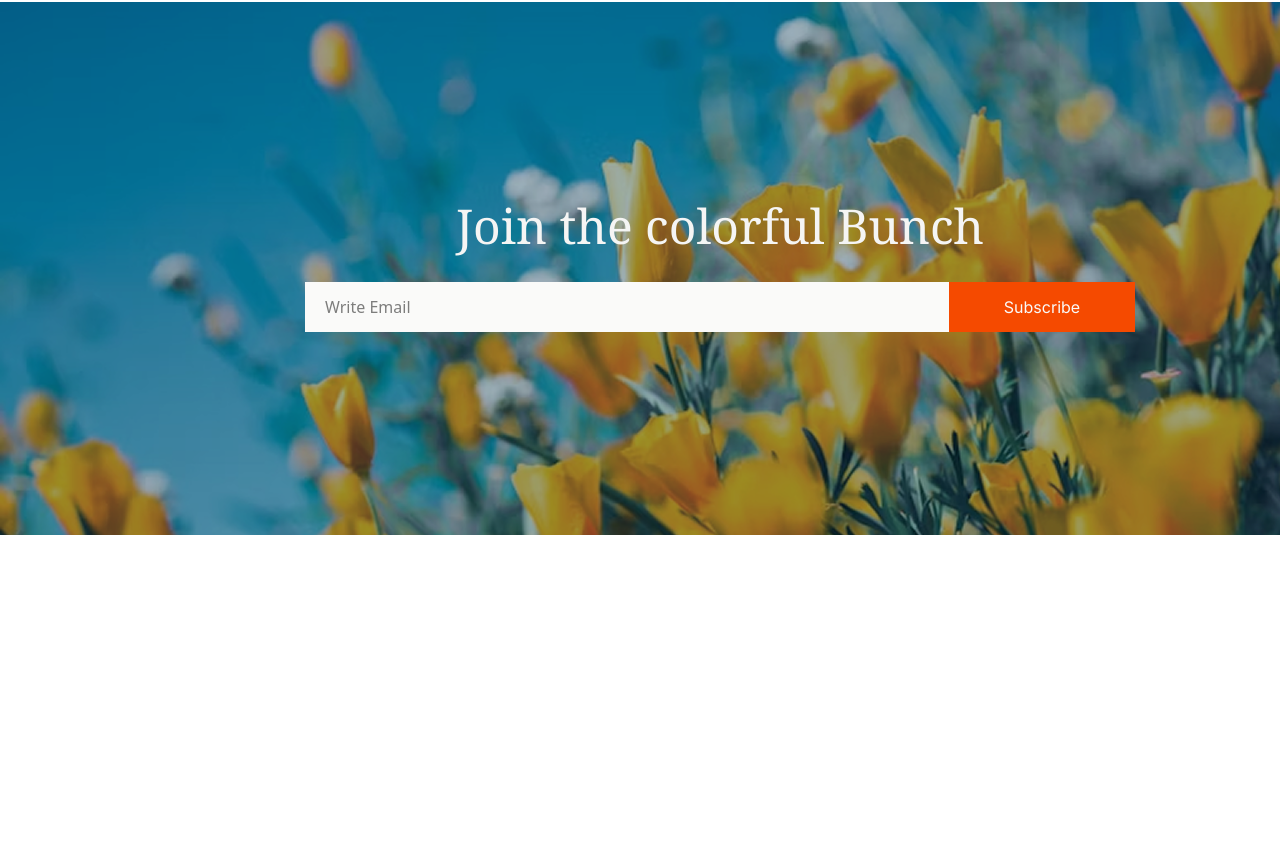
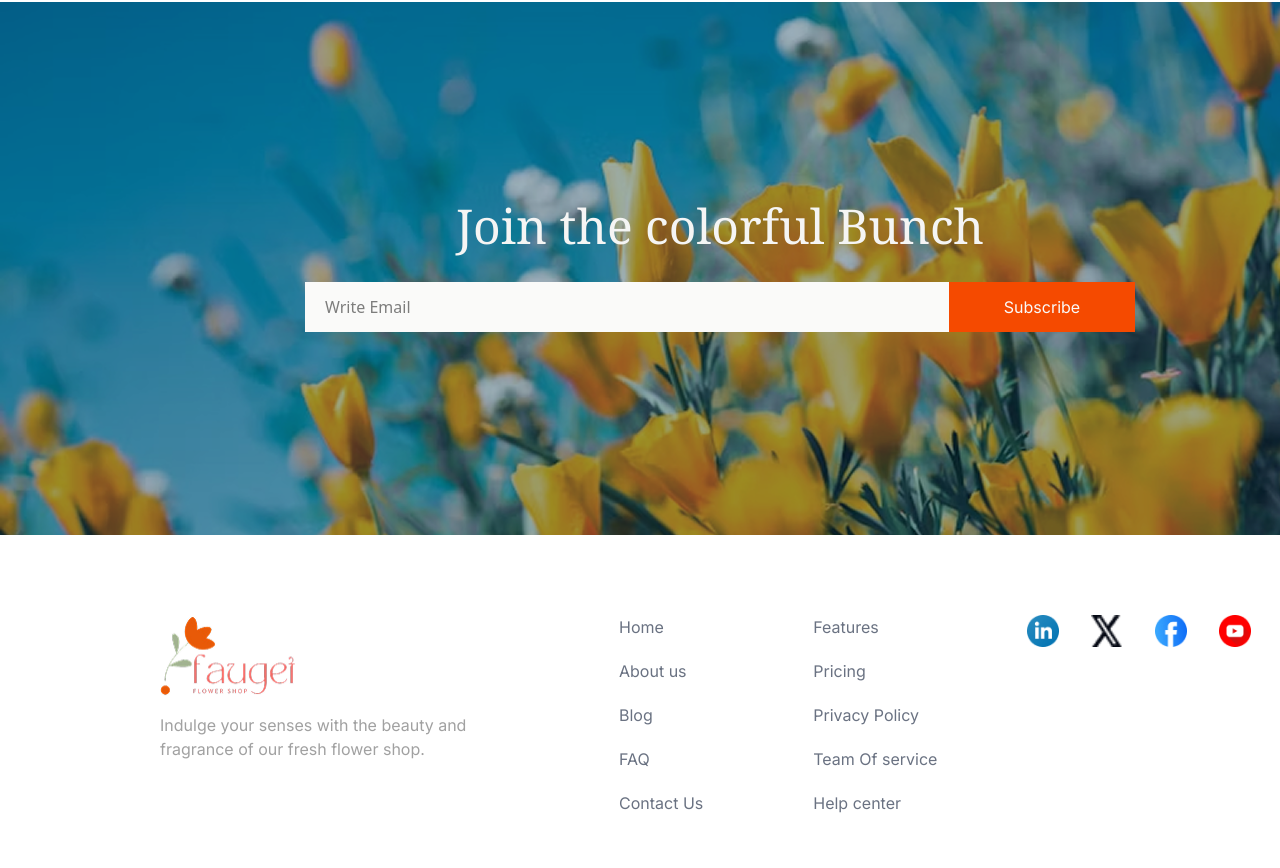
Before and after one commit to md-jisan-ahmed/assignment-2, a plain HTML site: page index.html in a window 1280 px wide. Shown: the part 3426-4294 px from the top of the page. Before the commit the page ends 4041 px from the top, so only its background shows below. Drawn offline with nearby package versions, Linux system fonts and the light colour scheme.

Commit message:
footer section done

```diff
--- a/index.html
+++ b/index.html
@@ -17,7 +17,7 @@
 
 </head>
 <body>
-    <header>
+    <header class="w-[1440px]">
         <nav>
             <div class="flex justify-between w-6xl items-center m-10">
                 <div>
@@ -44,7 +44,7 @@
             </div>
         </section>
     </header>
-    <main class="w-6xl">
+    <main class="w-[1440px]">
         <section class="ml-10 mr-10 mt-30 mb-30">
             <div>
                 <div class="justify-items-center">
@@ -172,8 +172,35 @@
             </div>
         </section>
     </main>
-    <footer>
-
+    <footer class="w-[1440px]">
+        <section class="w-[1120px] h-[250px] mx-[160px] my-[50px]">
+            <div class="flex">
+                <div class="mr-[100px] w-[359px]">
+                    <img class="w-[135px] h-[82px] mb-4" src="img/logo.png" alt="">
+                    <p class="font-xl text-neutral-400 inter-text ">Indulge your senses with the beauty and fragrance of our fresh flower shop.</p>
+                </div >
+                <div class="flex flex-col mr-[110px]">
+                    <a class="inter-text text-gray-500 mb-5" href="">Home</a>
+                    <a class="inter-text text-gray-500 mb-5"  href="">About us</a>
+                    <a class="inter-text text-gray-500 mb-5"  href="">Blog</a>
+                    <a class="inter-text text-gray-500 mb-5"  href="">FAQ</a>
+                    <a class="inter-text text-gray-500 "  href="">Contact Us</a>
+                </div>
+                <div class="flex flex-col  mr-[90px]">
+                    <a class="inter-text text-gray-500  mb-5"  href="">Features</a>
+                    <a class="inter-text text-gray-500 mb-5"  href="">Pricing</a>
+                    <a class="inter-text text-gray-500 mb-5"  href="">Privacy Policy</a>
+                    <a class="inter-text text-gray-500 mb-5"  href="">Team Of service</a>
+                    <a class="inter-text text-gray-500 "  href="">Help center</a>
+                </div>
+                <div class="flex gap-8">
+                    <img class="h-[32px] w-[32px] " src="img/icon-linkedin.png" alt="">
+                    <img class="h-[32px] w-[32px] "  src="img/icon-twitter.png" alt="">
+                    <img class="h-[32px] w-[32px] " src="img/icon-facebook.png" alt="">
+                    <img class="h-[32px] w-[32px] "  src="img/icon-youtube.png" alt="">
+                </div>
+            </div>
+        </section>
     </footer>
 </body>
 </html>
```
